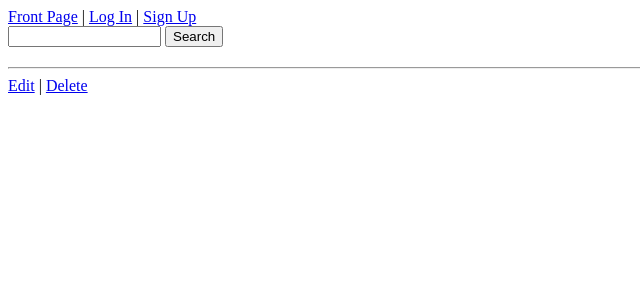
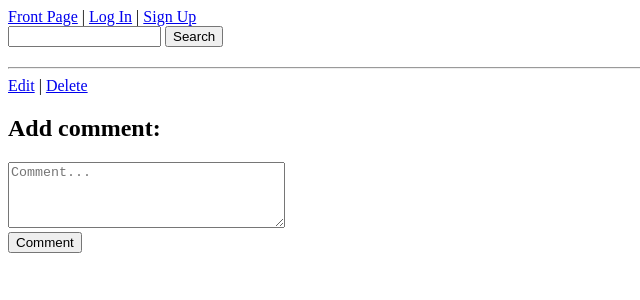
Before and after one commit to osmukkaHY/codereview, a Flask app: template templates/post.html in a window 1280 px wide. Shown: the top 300 px of the page, without its empty margins (0-640 px from the left). Run offline with Flask 3, Linux system fonts and the light colour scheme; the template is opened without the code that fills it, so the values that code supplies are empty.

Commit message:
Added a comment form to post.html

```diff
--- a/templates/post.html
+++ b/templates/post.html
@@ -17,5 +17,15 @@
 <a href="/edit-post-form/{{ post.id }}">Edit</a> |
 <a href="/delete/{{ post.id }}">Delete</a>
 {% endif %}
+<br />
+
+<form>
+  <h2>Add comment:</h2>
+  <textarea name="comment-text" placeholder="Comment..." rows="4" cols="32"></textarea> <br />
+  <input type="submit" value="Comment" />
+</form>
+
+{% include "comment-list.html" %}
+
 
 {% endblock %}
```
